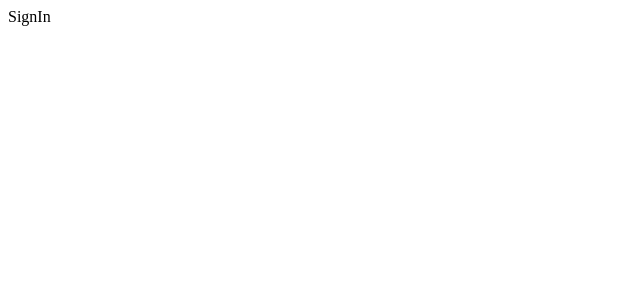
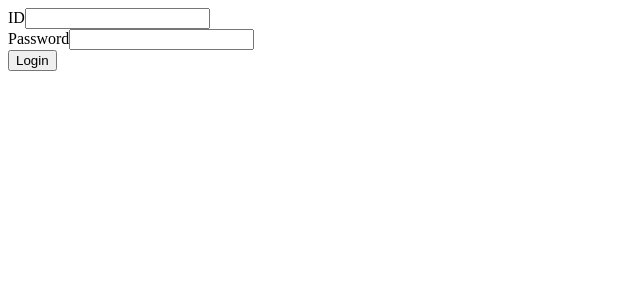
Before and after one commit to Hazakura2024/micro-post, a React (Create React App) app in the folder frontend/: page / in a window 1280 px wide. Shown: the top 300 px of the page, without its empty margins (0-640 px from the left). Built offline with nearby package versions, Linux system fonts and the light colour scheme.

Commit message:
feat: signInコンポーネントを作成

```diff
--- a/frontend/src/components/SignIn.tsx
+++ b/frontend/src/components/SignIn.tsx
@@ -1,8 +1,24 @@
-import React from 'react'
+import React, { useState } from 'react'
 
 const SignIn = () => {
+
+  const [userId, setUserId] = useState('');
+  const [pass, setPass] = useState('');
+
   return (
-    <div>SignIn</div>
+    <div>
+      <div>
+        <label htmlFor="id">ID</label>
+        <input id='id' value={userId} type="text" onChange={(evt) => setUserId(evt.target.value)}/>
+      </div>
+      <div>
+        <label htmlFor="password">Password</label>
+        <input id='password' value={pass} type="text" onChange={(evt) => setPass(evt.target.value)}/>
+      </div>
+      <div>
+        <button type='button'>Login</button>
+      </div>
+    </div>
   )
 }
 
```
